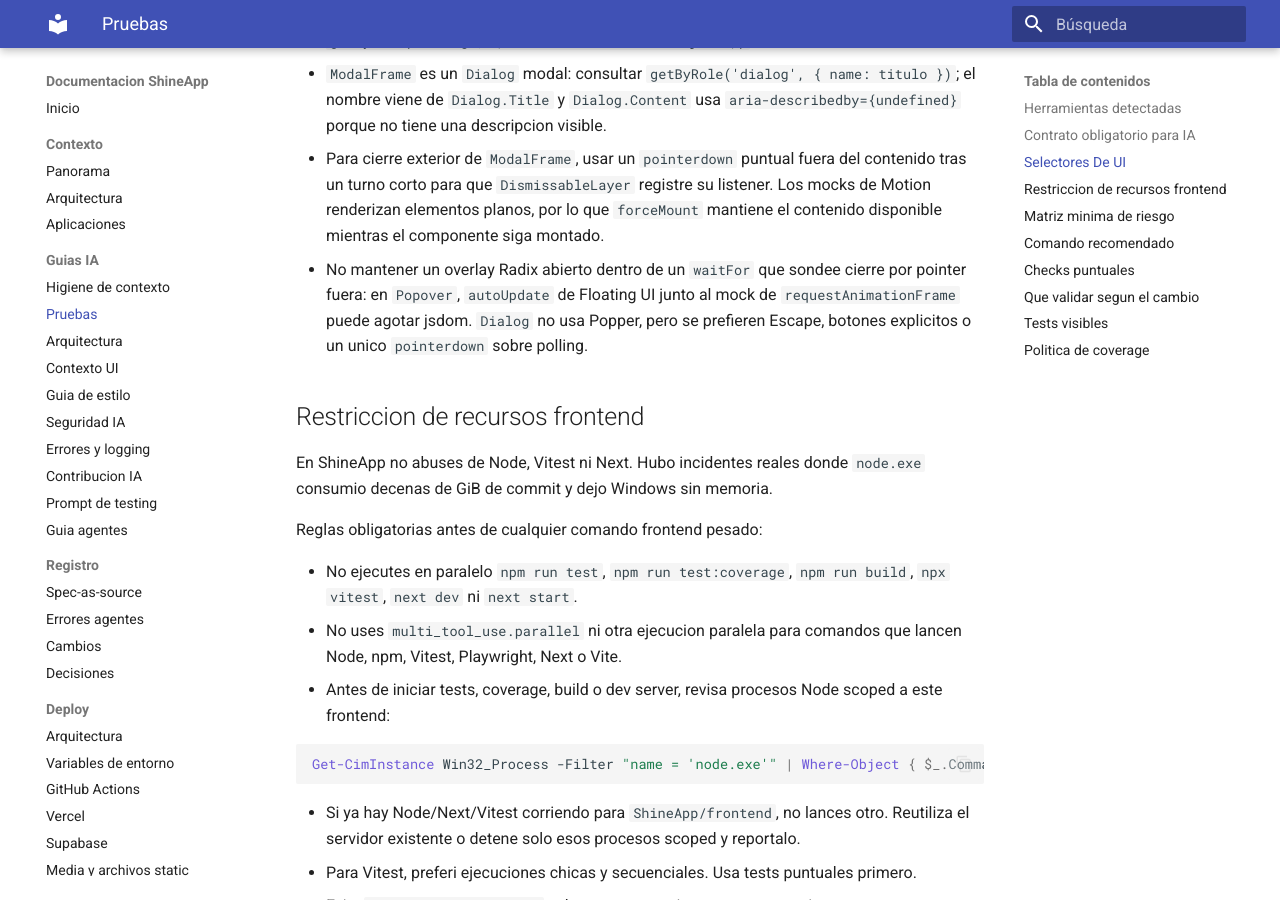
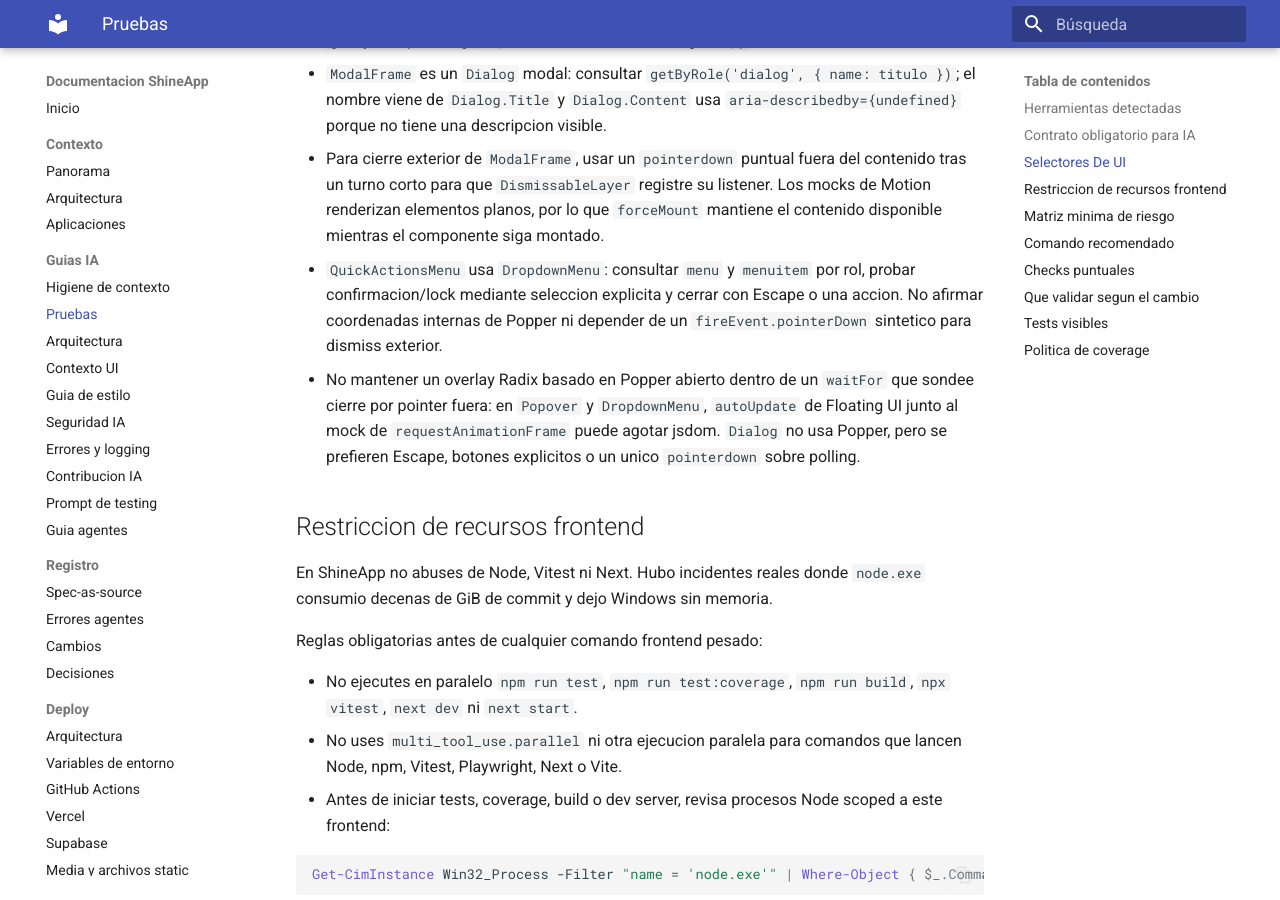
Before and after one commit to juanikitro/ShineApp, an MkDocs documentation site: the page built from docs/ia/TESTING.md, in a window 1280 px wide and 900 px high, scrolled down 1271 px. Built offline with MkDocs 1.6.1 and Material for MkDocs 9.7.7, drawn with Linux system fonts in a browser that asks for light colours.

Commit message:
feat(ui): QuickActionsMenu sobre Radix DropdownMenu (paso 3 adopcion selectiva)
Migra QuickActionsMenu a @radix-ui/react-dropdown-menu conservando su API
publica y los 8 call sites. Anclaje a coordenada via Trigger virtual (0x0,
fixed en anchorPoint); Popper gestiona la colision y reemplaza el clamp
manual (se quita position:fixed de .quick-actions-menu). Radix aporta foco
roving, typeahead, dismiss y scroll de foco.

El confirm inline y el lock async se conservan interceptando onSelect con
event.preventDefault(); el dismiss/cierre queda bloqueado mientras una
accion corre. Return-focus a returnFocusRef via onCloseAutoFocus (trigger
virtual). a11y.ts intacto.

Tests: QuickActionsMenu.test.ts reescrito a la mecanica Radix, 8/8.

Implementacion delegada a Codex; review, entrada de registro/cambios y
validacion Vitest por Claude.

Co-Authored-By: Claude Opus 4.8 <noreply@anthropic.com>

```diff
--- a/docs/ia/TESTING.md
+++ b/docs/ia/TESTING.md
@@ -42,10 +42,15 @@ Configuracion:
   contenido tras un turno corto para que `DismissableLayer` registre su listener.
   Los mocks de Motion renderizan elementos planos, por lo que `forceMount`
   mantiene el contenido disponible mientras el componente siga montado.
-- No mantener un overlay Radix abierto dentro de un `waitFor` que sondee cierre
-  por pointer fuera: en `Popover`, `autoUpdate` de Floating UI junto al mock de
-  `requestAnimationFrame` puede agotar jsdom. `Dialog` no usa Popper, pero se
-  prefieren Escape, botones explicitos o un unico `pointerdown` sobre polling.
+- `QuickActionsMenu` usa `DropdownMenu`: consultar `menu` y `menuitem` por rol,
+  probar confirmacion/lock mediante seleccion explicita y cerrar con Escape o
+  una accion. No afirmar coordenadas internas de Popper ni depender de un
+  `fireEvent.pointerDown` sintetico para dismiss exterior.
+- No mantener un overlay Radix basado en Popper abierto dentro de un `waitFor`
+  que sondee cierre por pointer fuera: en `Popover` y `DropdownMenu`,
+  `autoUpdate` de Floating UI junto al mock de `requestAnimationFrame` puede
+  agotar jsdom. `Dialog` no usa Popper, pero se prefieren Escape, botones
+  explicitos o un unico `pointerdown` sobre polling.
 
 ## Restriccion de recursos frontend
 
```
Also changed, not shown: CHANGELOG.md (+1 -0 lines), docs/design-system.md (+5 -2 lines), docs/ia/UI_CONTEXT.md (+7 -0 lines), docs/registro/cambios/2026-07-21-quickactionsmenu-radix-dropdown.md (added, +22 -0 lines), docs/registro/cambios/index.md (+1 -0 lines), docs/registro/decisiones/2026-07-21-adopcion-selectiva-radix.md (+13 -0 lines), 5 other files.
